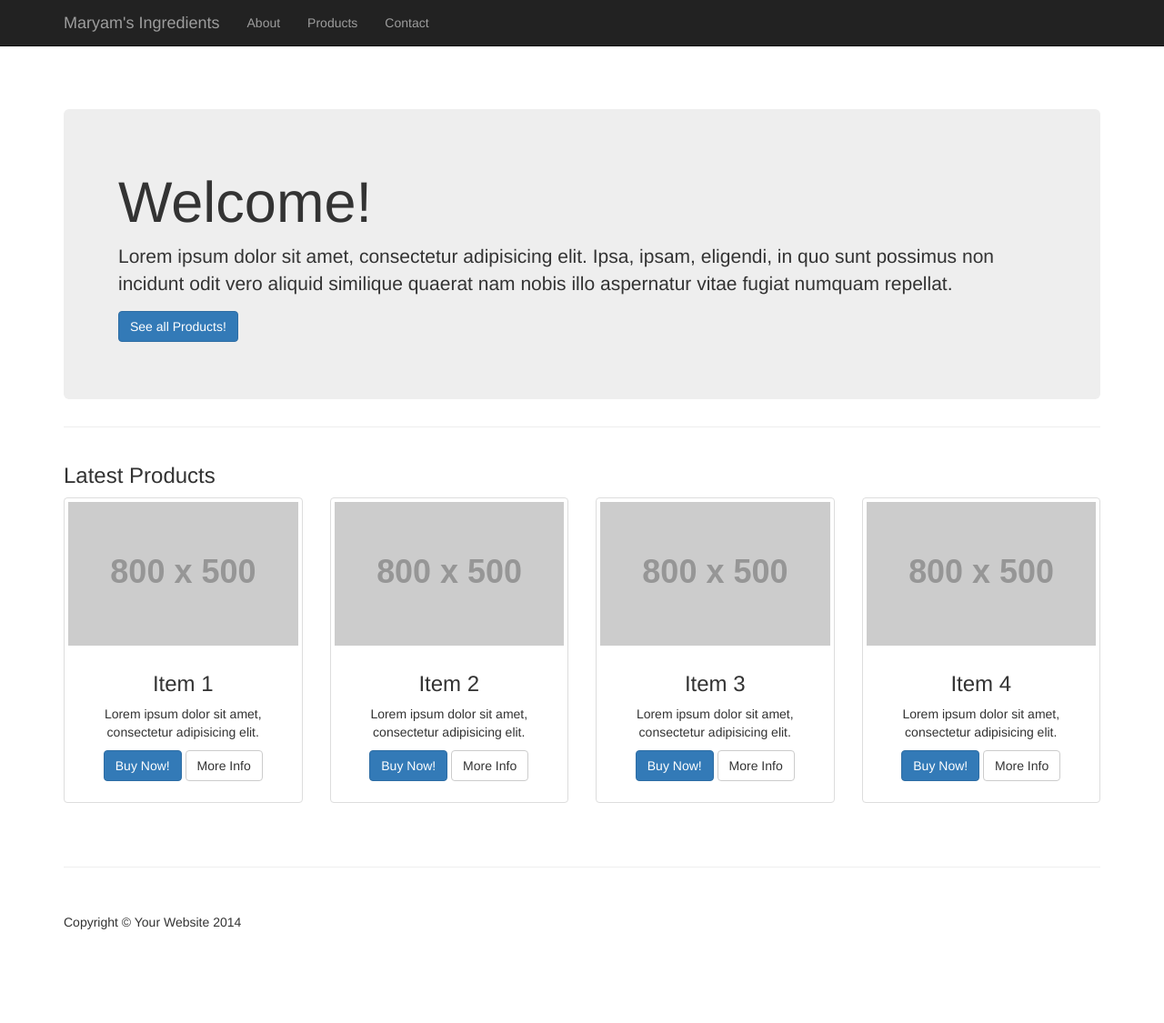
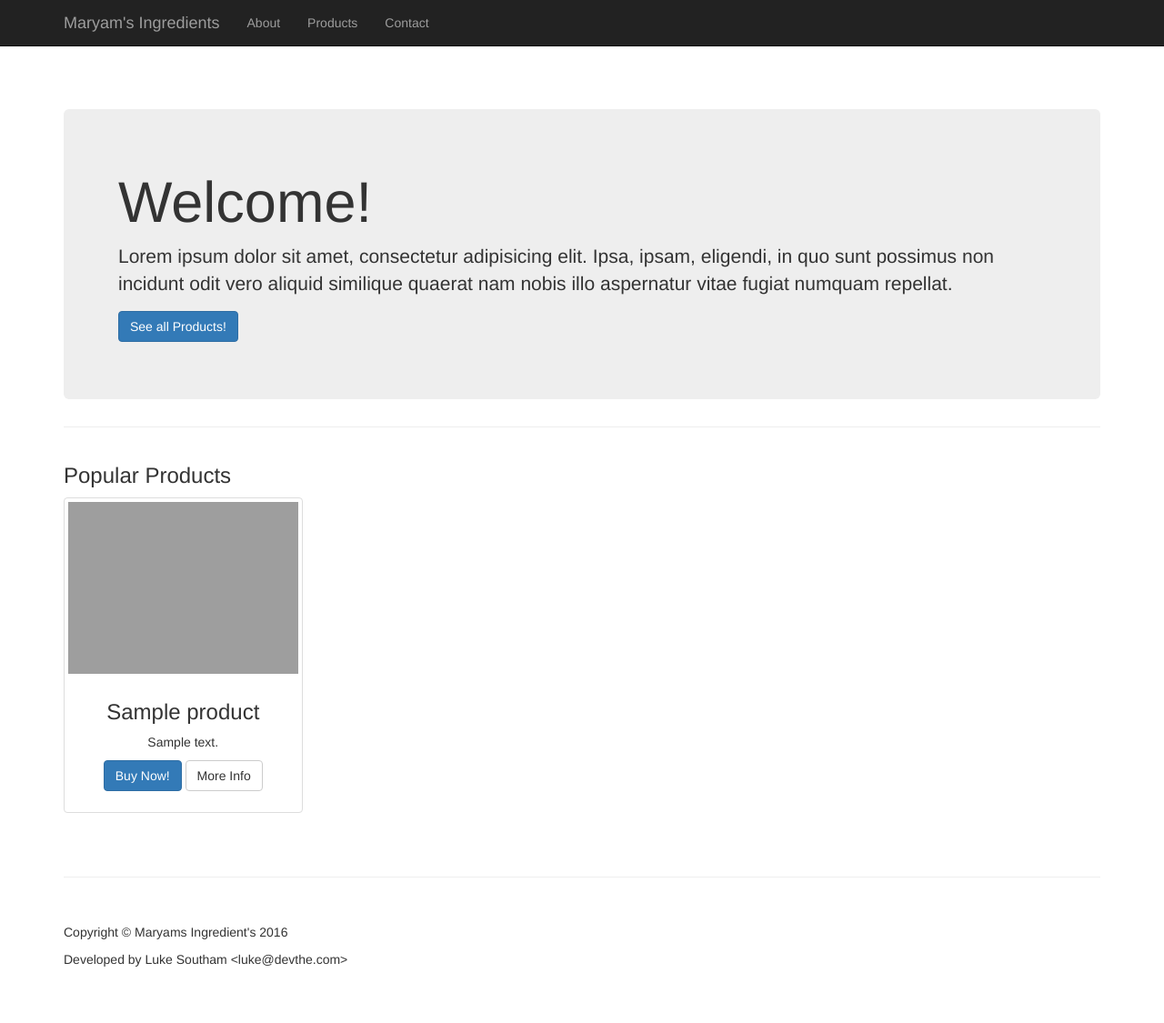
Before and after one commit to stlukey/store.py, a Flask app: template app/templates/store/index.html in a window 1280 px wide. Shown: the whole page at 91% size. Before the commit the page ends 1022 px from the top, so only its background shows below. Run offline with Flask 2, Linux system fonts and the light colour scheme; the template is opened without the code that fills it: most values are stand-ins (such as "Sample title", 1, 10 or a date in 2020); grey boxes labelled with a size stand in for pictures from a placeholder-image service; some libraries are stand-ins or nearby versions; grey boxes are pictures that could not be loaded.

Commit message:
Rendering products in templates.

```diff
--- a/app/templates/store/base.html
+++ b/app/templates/store/base.html
@@ -12,7 +12,7 @@
     <title>Maryam's Ingredients</title>
 
     <!-- Bootstrap Core CSS -->
-    <link href="static/bower_components/bootstrap/dist/css/bootstrap.min.css" rel="stylesheet">
+    <link href="/static/bower_components/bootstrap/dist/css/bootstrap.min.css" rel="stylesheet">
 
     {% block head %}{% endblock head %}
 
@@ -38,7 +38,7 @@
                     <span class="icon-bar"></span>
                     <span class="icon-bar"></span>
                 </button>
-                <a class="navbar-brand" href="#">Maryam's Ingredients</a>
+                <a class="navbar-brand" href="/">Maryam's Ingredients</a>
             </div>
             <!-- Collect the nav links, forms, and other content for toggling -->
             <div class="collapse navbar-collapse" id="bs-example-navbar-collapse-1">
@@ -61,10 +61,10 @@
 
     {% block content %}{% endblock content %}
     <!-- jQuery -->
-    <script src="static/bower_components/jquery/dist/jquery.js"></script>
+    <script src="/static/bower_components/jquery/dist/jquery.js"></script>
 
     <!-- Bootstrap Core JavaScript -->
-    <script src="static/bower_components/bootstrap/dist/js/bootstrap.js"></script>
+    <script src="/static/bower_components/bootstrap/dist/js/bootstrap.js"></script>
 
 </body>
 
--- a/app/templates/store/index.html
+++ b/app/templates/store/index.html
@@ -2,7 +2,7 @@
 
 {% block head %}
     <!-- Custom CSS -->
-    <link href="static/css/heroic-features.css" rel="stylesheet">
+    <link href="/static/css/heroic-features.css" rel="stylesheet">
 {% endblock head %}
 
 {% block content %}
@@ -22,7 +22,7 @@
         <!-- Title -->
         <div class="row">
             <div class="col-lg-12">
-                <h3>Latest Products</h3>
+                <h3>Popular Products</h3>
             </div>
         </div>
         <!-- /.row -->
@@ -30,57 +30,23 @@
         <!-- Page Features -->
         <div class="row text-center">
 
+        {% for product in most_popular %}
+
+            <!-- 4 go here -->
             <div class="col-md-3 col-sm-6 hero-feature">
                 <div class="thumbnail">
-                    <img src="http://placehold.it/800x500" alt="">
+                    <img src="/images/{{ product._id }}/thumbnail.jpg" alt=""/>
                     <div class="caption">
-                        <h3>Item 1</h3>
-                        <p>Lorem ipsum dolor sit amet, consectetur adipisicing elit.</p>
+                        <h3>{{ product.name }}</h3>
+                        <p>{{ product.description }}</p>
                         <p>
-                            <a href="#" class="btn btn-primary">Buy Now!</a> <a href="#" class="btn btn-default">More Info</a>
+                            <a href="#" class="btn btn-primary">Buy Now!</a> <a href="/product/{{ product._id }}" class="btn btn-default">More Info</a>
                         </p>
                     </div>
                 </div>
             </div>
+        {% endfor %}
 
-            <div class="col-md-3 col-sm-6 hero-feature">
-                <div class="thumbnail">
-                    <img src="http://placehold.it/800x500" alt="">
-                    <div class="caption">
-                        <h3>Item 2</h3>
-                        <p>Lorem ipsum dolor sit amet, consectetur adipisicing elit.</p>
-                        <p>
-                            <a href="#" class="btn btn-primary">Buy Now!</a> <a href="#" class="btn btn-default">More Info</a>
-                        </p>
-                    </div>
-                </div>
-            </div>
-
-            <div class="col-md-3 col-sm-6 hero-feature">
-                <div class="thumbnail">
-                    <img src="http://placehold.it/800x500" alt="">
-                    <div class="caption">
-                        <h3>Item 3</h3>
-                        <p>Lorem ipsum dolor sit amet, consectetur adipisicing elit.</p>
-                        <p>
-                            <a href="#" class="btn btn-primary">Buy Now!</a> <a href="#" class="btn btn-default">More Info</a>
-                        </p>
-                    </div>
-                </div>
-            </div>
-
-            <div class="col-md-3 col-sm-6 hero-feature">
-                <div class="thumbnail">
-                    <img src="http://placehold.it/800x500" alt="">
-                    <div class="caption">
-                        <h3>Item 4</h3>
-                        <p>Lorem ipsum dolor sit amet, consectetur adipisicing elit.</p>
-                        <p>
-                            <a href="#" class="btn btn-primary">Buy Now!</a> <a href="#" class="btn btn-default">More Info</a>
-                        </p>
-                    </div>
-                </div>
-            </div>
 
         </div>
         <!-- /.row -->
@@ -91,7 +57,8 @@
         <footer>
             <div class="row">
                 <div class="col-lg-12">
-                    <p>Copyright &copy; Your Website 2014</p>
+                    <p>Copyright &copy; Maryams Ingredient's 2016</p>
+                    <p>Developed by Luke Southam &lt;luke@devthe.com&gt;</p>
                 </div>
             </div>
         </footer>
--- a/data/dried_lime.json
+++ b/data/dried_lime.json
@@ -1,6 +1,6 @@
 {
     "name": "Dried lime",
-    "category": "Spices",
+    "categories": ["Spices"],
     "cost": 2.99,
     "description": "Sundried fermented Persian limes",
     "stock": 10,
--- a/data/nuts+fruit.json
+++ b/data/nuts+fruit.json
@@ -1,6 +1,6 @@
 {
     "name": "Slivered almonds",
-    "category": "Nuts &amp; Dried Fruit",
+    "categories": ["Nuts", "Dried Fruit"],
     "cost": 1.99,
     "description": "100g",
     "stock": 10,
--- a/data/rock_candy.json
+++ b/data/rock_candy.json
@@ -1,6 +1,6 @@
 {
     "name": "Persian rock candy on sticks",
-    "category": "Sweets",
+    "categories": ["Sweets"],
     "cost": 3.99,
     "description": "6 sticks of cinnamon-flavoured Persian rock candy perfect for sweetening and flavouring tea",
     "stock": 10,
--- a/data/saffron.json
+++ b/data/saffron.json
@@ -1,6 +1,6 @@
 {
     "name": "Saffron",
-    "category": "Spices",
+    "categories": ["Spices"],
     "cost": 4.95,
     "description": "1 gram, best quality Persian saffron",
     "stock": 10,
--- a/data/sundried_plums.json
+++ b/data/sundried_plums.json
@@ -1,6 +1,6 @@
 {
     "name": "Sundried Persian plums",
-    "category": "Special offers",
+    "categories": ["Special offers"],
     "cost": 5.99,
     "description": "100 grams sundried golden plumspecial offers",
     "stock": 10,
--- a/data/verjuice.json
+++ b/data/verjuice.json
@@ -1,6 +1,6 @@
 {
     "name": "Verjuice",
-    "category": "Vinegars",
+    "categories": ["Vinegars"],
     "cost": 2.99,
     "description": "400ml bottle of slightly fermented sour grape juice",
     "stock": 10,
```
Also changed, not shown: app/store/views.py (+23 -3 lines), data.py (+19 -4 lines).
